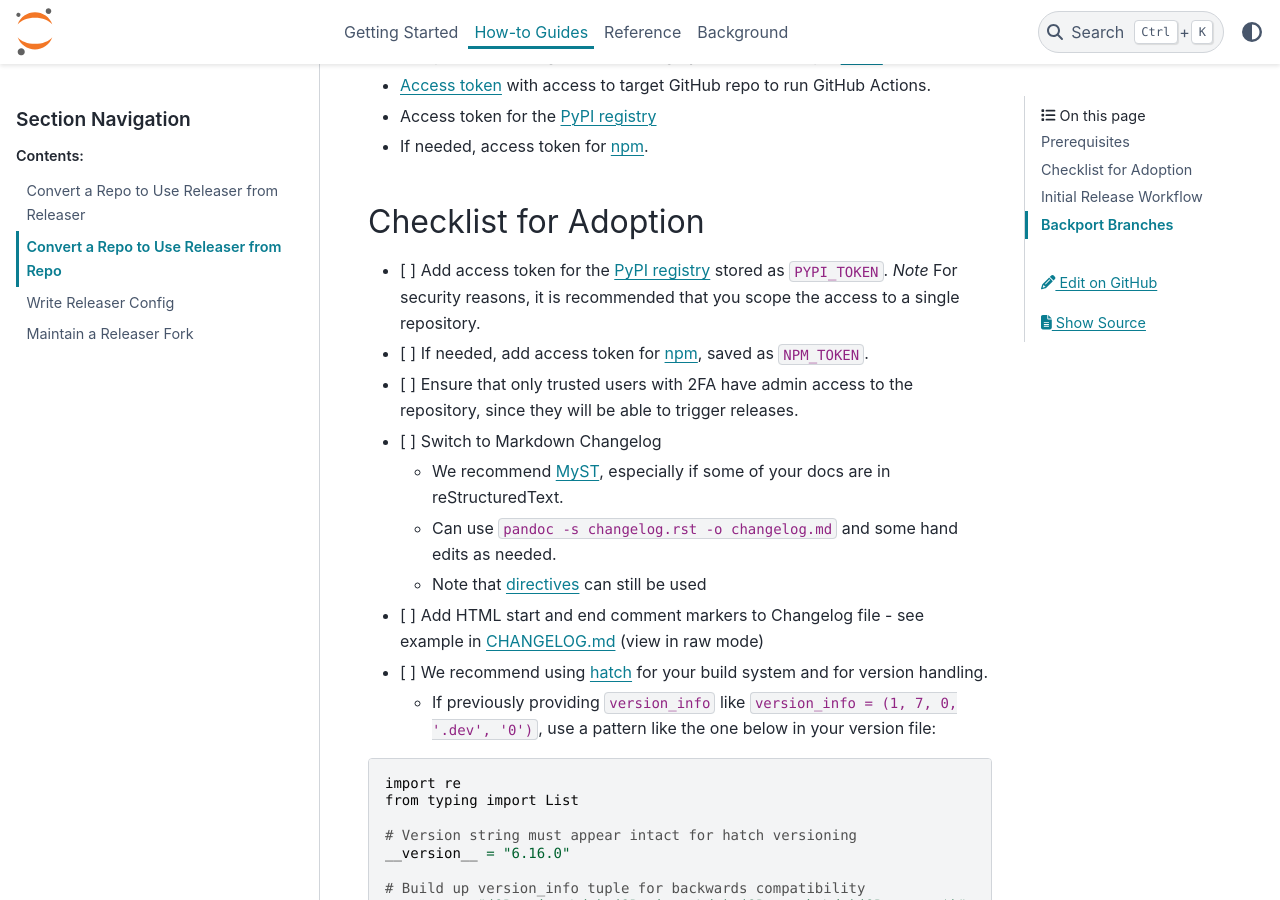
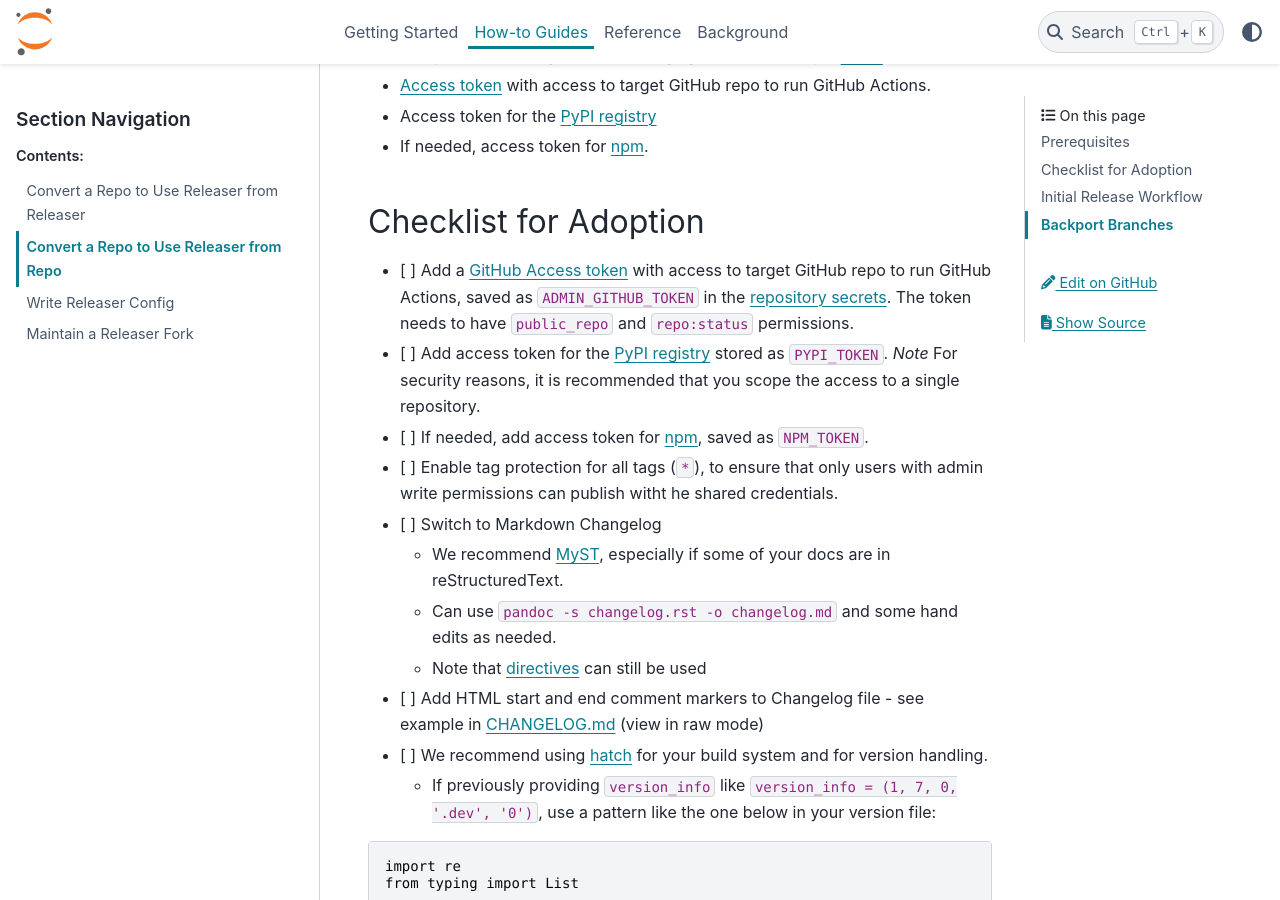
Before and after one commit to jupyter-server/jupyter_releaser, a Sphinx documentation site: the page built from docs/source/how_to_guides/convert_repo_from_repo.md, in a window 1280 px wide and 900 px high, scrolled down 439 px. Built offline with Sphinx 7.4.7 and the PyData theme 0.15.4, drawn with Linux system fonts in a browser that asks for light colours.

```diff
--- a/docs/source/how_to_guides/convert_repo_from_repo.md
+++ b/docs/source/how_to_guides/convert_repo_from_repo.md
@@ -14,12 +14,15 @@
 
 ## Checklist for Adoption
 
+- [ ] Add a [GitHub Access token](https://docs.github.com/en/github/authenticating-to-github/creating-a-personal-access-token) with access to target GitHub repo to run GitHub Actions, saved as
+      `ADMIN_GITHUB_TOKEN` in the [repository secrets](https://docs.github.com/en/actions/reference/encrypted-secrets#creating-encrypted-secrets-for-a-repository).
+      The token needs to have `public_repo` and `repo:status` permissions.
 - [ ] Add access token for the [PyPI registry](https://packaging.python.org/guides/publishing-package-distribution-releases-using-github-actions-ci-cd-workflows/#saving-credentials-on-github) stored as `PYPI_TOKEN`.
       _Note_ For security reasons, it is recommended that you scope the access
       to a single repository.
 - [ ] If needed, add access token for [npm](https://docs.npmjs.com/creating-and-viewing-access-tokens), saved as `NPM_TOKEN`.
-- [ ] Ensure that only trusted users with 2FA have admin access to the
-      repository, since they will be able to trigger releases.
+- [ ] Enable tag protection for all tags (`*`), to ensure that only users
+      with admin write permissions can publish witht he shared credentials.
 - [ ] Switch to Markdown Changelog
   - We recommend [MyST](https://myst-parser.readthedocs.io/en/latest/?badge=latest), especially if some of your docs are in reStructuredText.
   - Can use `pandoc -s changelog.rst -o changelog.md` and some hand edits as needed.
```
Also changed, not shown: README.md (+3 -3 lines), 5 other files.
